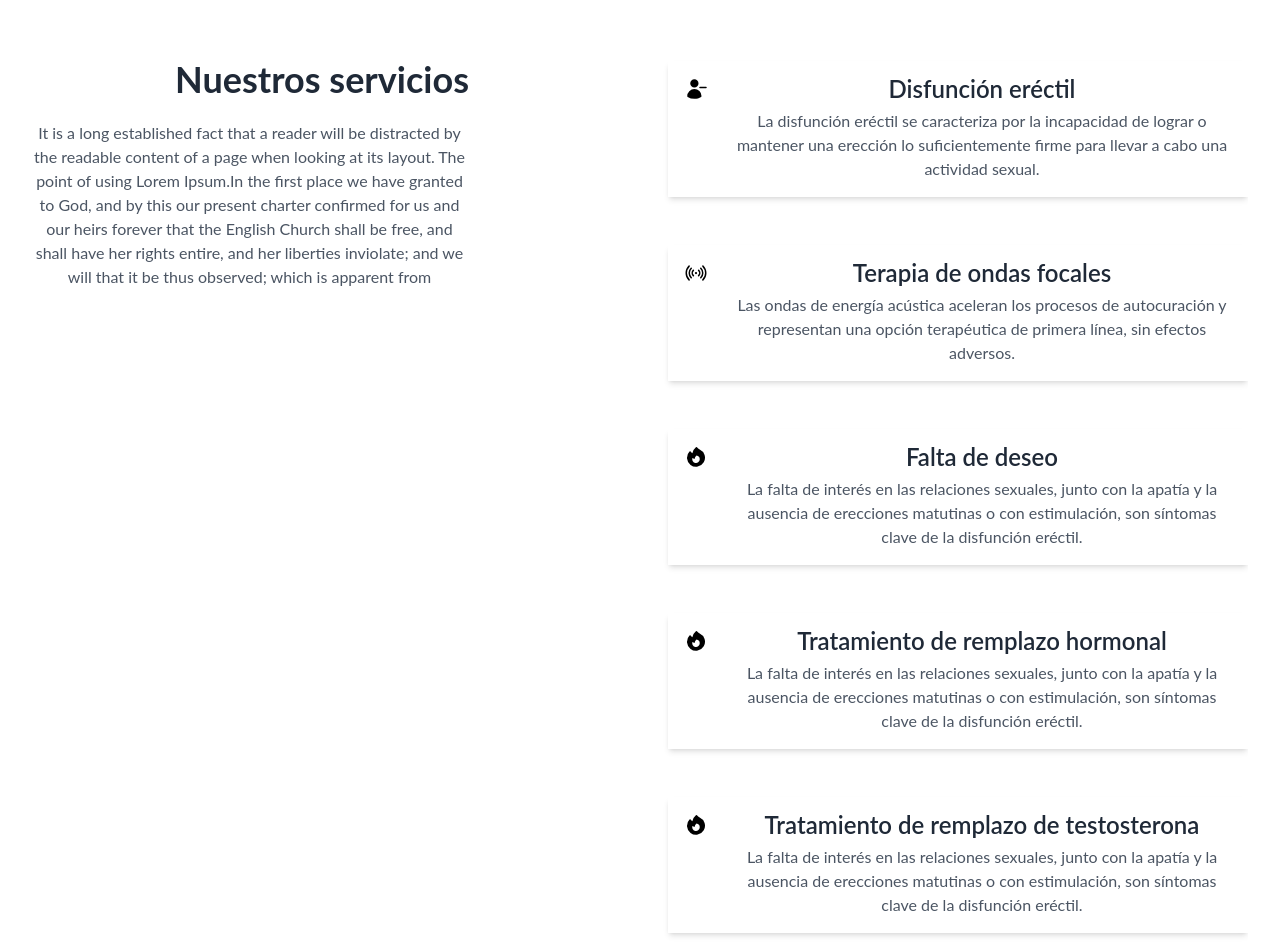
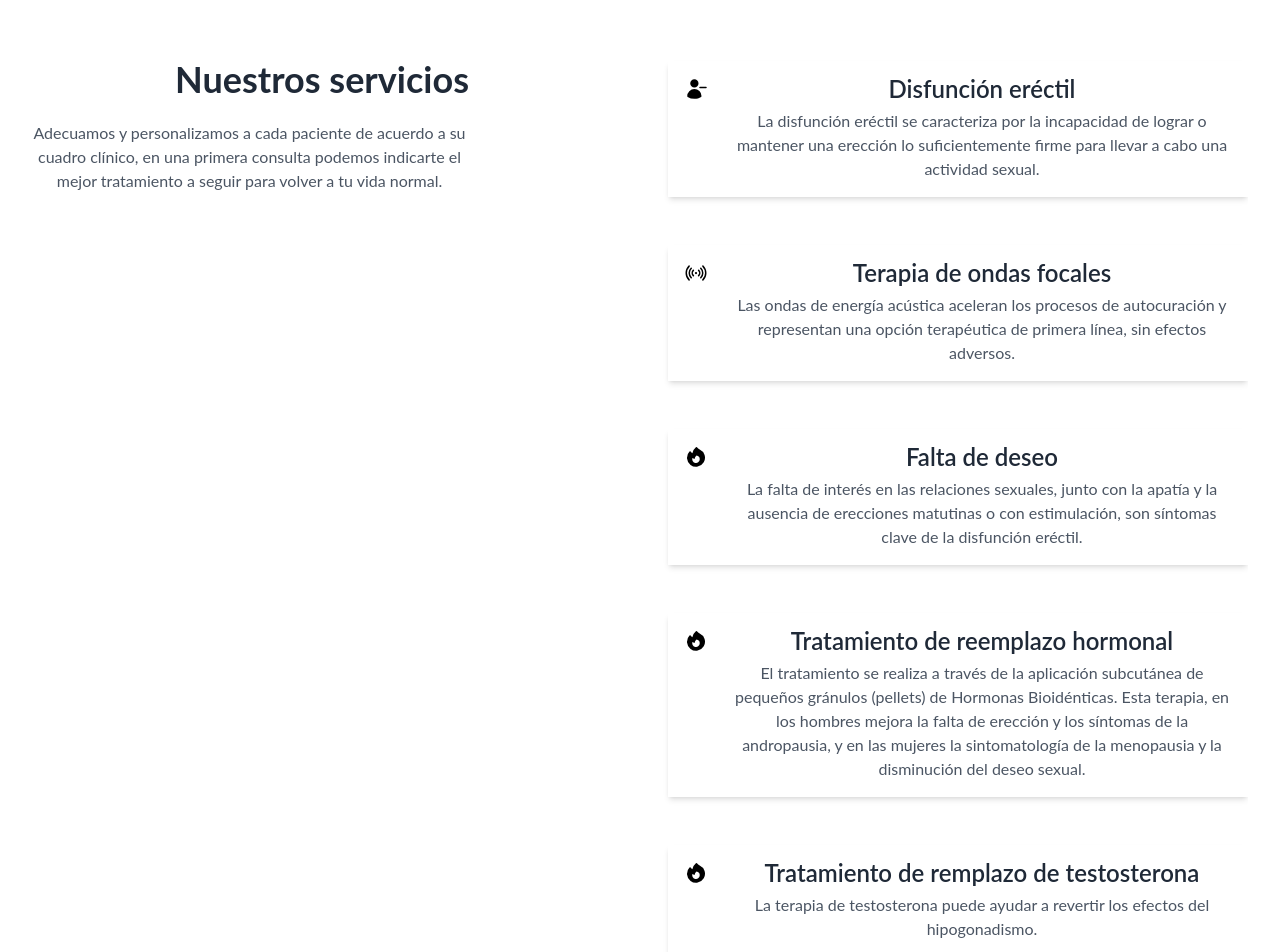
Before and after one commit to javigaitan/innovamed-Site-, a React (Vite) app: page / in a window 1280 px wide. Shown: the part 1180-2132 px from the top of the page. Built offline with nearby package versions, Linux system fonts and the light colour scheme.

Commit message:
add(servicios): se corrijen textos

```diff
--- a/src/Componentes/Servicios/Servicios.jsx
+++ b/src/Componentes/Servicios/Servicios.jsx
@@ -15,7 +15,7 @@ function Servicios () {
             <div className="flex lg:flex-row flex-col md:gap-14 gap-16 justify-between lg:mt-20 mt-16">
                 <div className="w-full lg:w-6/12">
                     <h2 className="font-bold lg:text-4xl text-3xl lg:leading-9 leading-7 text-gray-800">Nuestros servicios</h2>
-                    <p className="font-normal text-base leading-6 text-gray-600 mt-6 w-full lg:w-10/12 xl:w-9/12">It is a long established fact that a reader will be distracted by the readable content of a page when looking at its layout. The point of using Lorem Ipsum.In the first place we have granted to God, and by this our present charter confirmed for us and our heirs forever that the English Church shall be free, and shall have her rights entire, and her liberties inviolate; and we will that it be thus observed; which is apparent from</p>
+                    <p className="font-normal text-base leading-6 text-gray-600 mt-6 w-full lg:w-10/12 xl:w-9/12">Adecuamos y personalizamos a cada paciente de acuerdo a su cuadro clínico, en una primera consulta podemos indicarte el mejor tratamiento a seguir para volver a tu vida normal. </p>
                 </div>
                 <div className="w-full lg:w-6/12">
                     <div className="grid grid-cols-1 sm:grid-cols-2 lg:grid-cols-1 lg:gap-12 gap-10">
@@ -75,8 +75,10 @@ function Servicios () {
 
                             </div>
                             <div className="">
-                                <p className="font-semibold lg:text-2xl text-xl lg:leading-6 leading-5 text-gray-800">Tratamiento de remplazo hormonal</p>
-                                <p className="mt-2 font-normal text-base leading-6 text-gray-600">La falta de interés en las relaciones sexuales, junto con la apatía y la ausencia de erecciones matutinas o con estimulación, son síntomas clave de la disfunción eréctil.</p>
+                                <p className="font-semibold lg:text-2xl text-xl lg:leading-6 leading-5 text-gray-800">Tratamiento de reemplazo hormonal</p>
+                                <p className="mt-2 font-normal text-base leading-6 text-gray-600">El tratamiento se realiza a través de la aplicación subcutánea de pequeños gránulos (pellets) de Hormonas Bioidénticas.
+
+Esta terapia, en los hombres mejora la falta de erección y los síntomas de la andropausia, y en las mujeres la sintomatología de la menopausia y la disminución del deseo sexual.</p>
                             </div>
                         </div>
 
@@ -90,7 +92,7 @@ function Servicios () {
                             </div>
                             <div className="">
                                 <p className="font-semibold lg:text-2xl text-xl lg:leading-6 leading-5 text-gray-800">Tratamiento de remplazo de testosterona</p>
-                                <p className="mt-2 font-normal text-base leading-6 text-gray-600">La falta de interés en las relaciones sexuales, junto con la apatía y la ausencia de erecciones matutinas o con estimulación, son síntomas clave de la disfunción eréctil.</p>
+                                <p className="mt-2 font-normal text-base leading-6 text-gray-600">La terapia de testosterona puede ayudar a revertir los efectos del hipogonadismo.</p>
                             </div>
                         </div>
 
```
